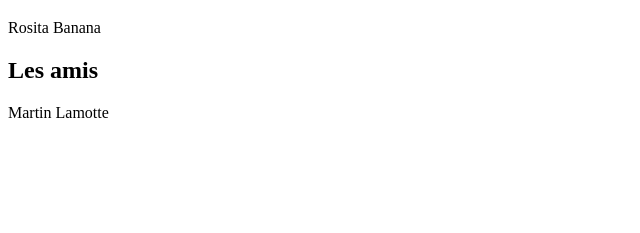
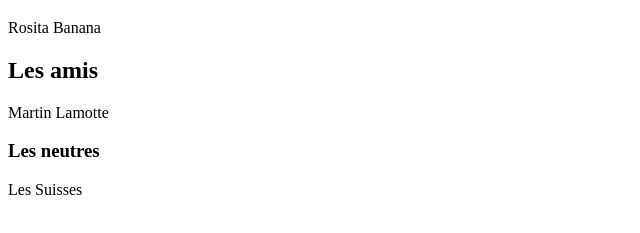
Before and after one commit to dompaysage/17wf3bis, a plain HTML site: page index.html in a window 1280 px wide. Shown: the part 87-320 px from the top of the page, without its empty margins (0-640 px from the left). Drawn offline with Linux system fonts and the light colour scheme.

Commit message:
ajouts des neutres

```diff
--- a/index.html
+++ b/index.html
@@ -10,5 +10,7 @@
 	Rosita Banana
 	<h2>Les amis</h2>
 	Martin Lamotte
+	<h3>Les neutres</h3>
+	Les Suisses
 </body>
 </html>
```
